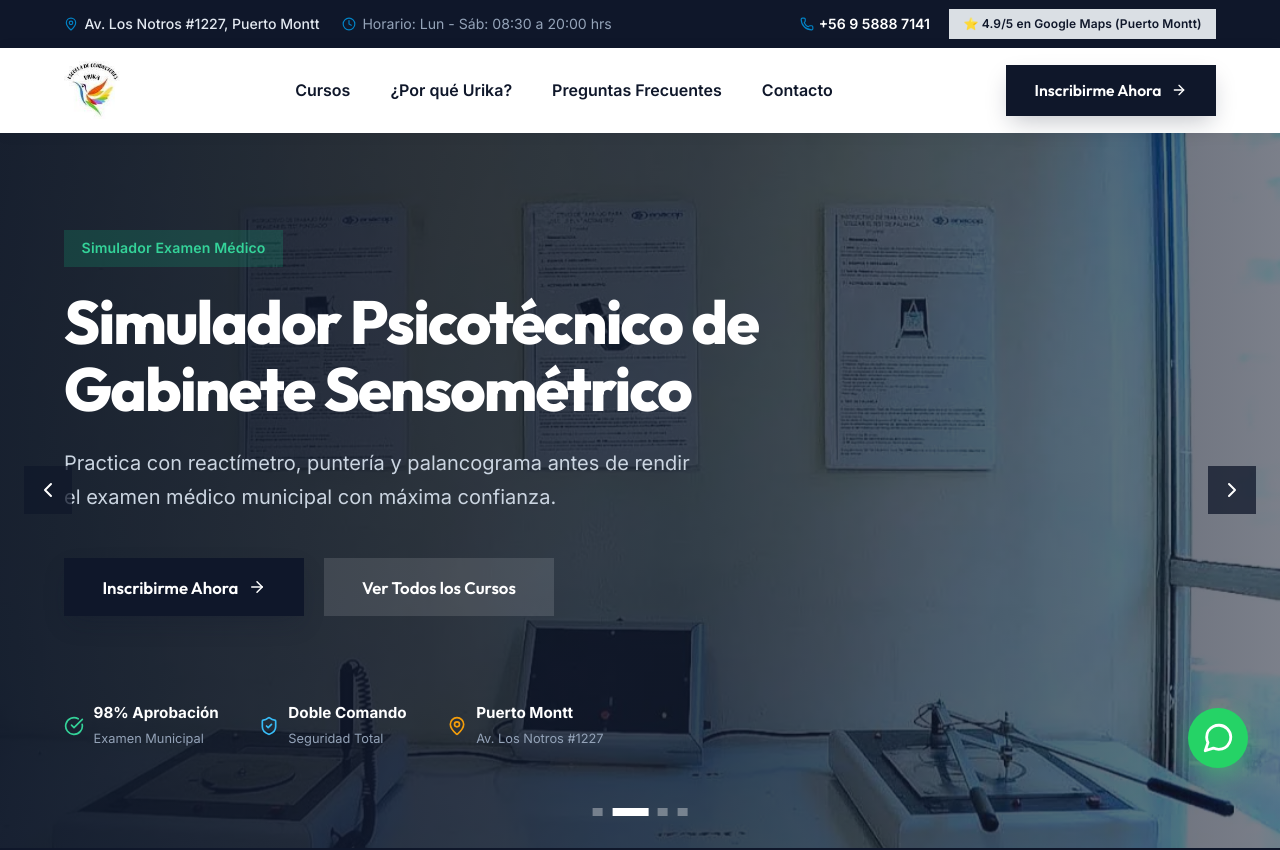
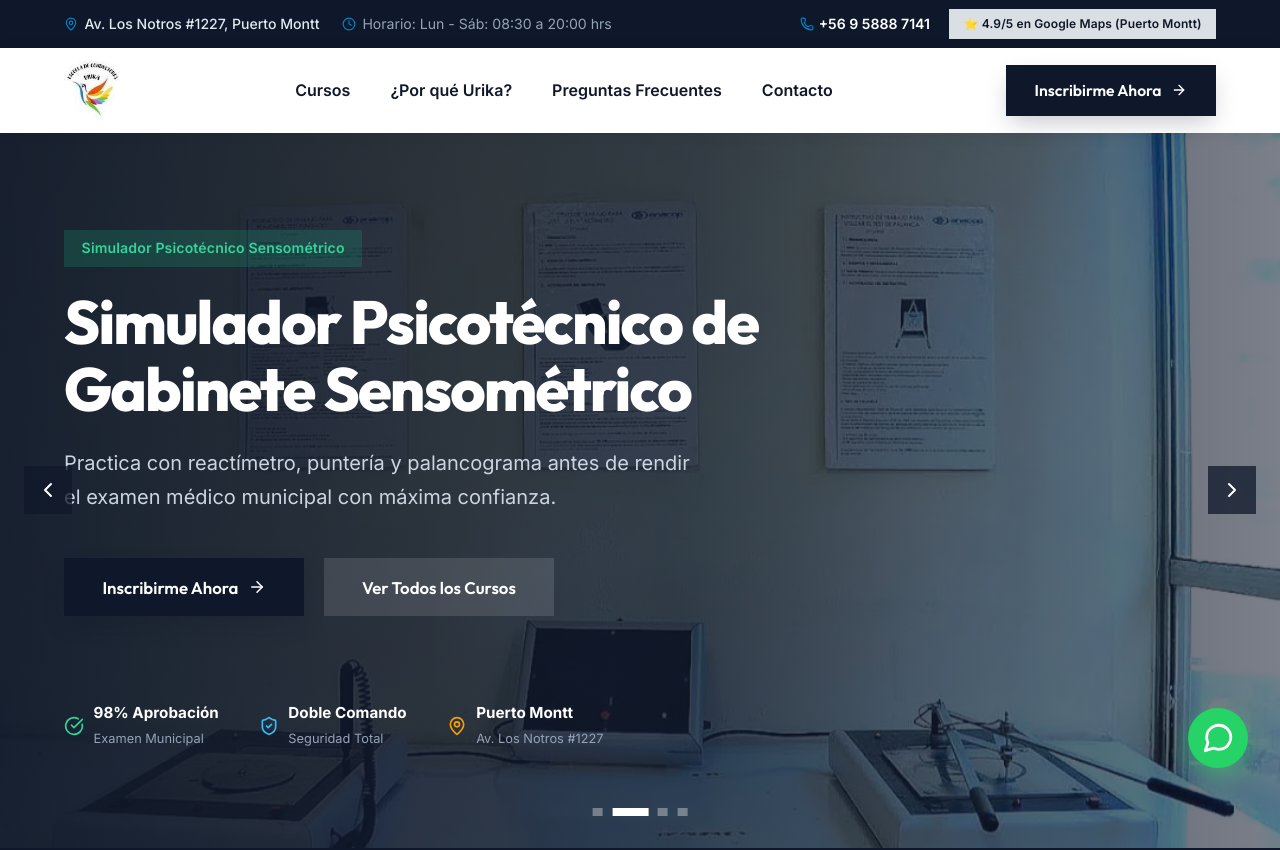
Before and after one commit to viejo14/urika.cl, a React (Vite) app: page / in a window 1280 px wide. Shown: the top 850 px of the page. Built offline with nearby package versions, Linux system fonts and the light colour scheme.

Commit message:
fix: updated hero slide badge text to 'Simulador Psicotécnico Sensométrico'

```diff
--- a/src/components/sections/HeroSection.jsx
+++ b/src/components/sections/HeroSection.jsx
@@ -17,7 +17,7 @@ const HERO_FULLSCREEN_SLIDES = [
     image: '/images/Img_urika_psicotecnico.webp',
     title: 'Simulador Psicotécnico de Gabinete Sensométrico',
     subtitle: 'Practica con reactímetro, puntería y palancograma antes de rendir el examen médico municipal con máxima confianza.',
-    tag: 'Simulador Examen Médico'
+    tag: 'Simulador Psicotécnico Sensométrico'
   },
   {
     id: 3,
```
